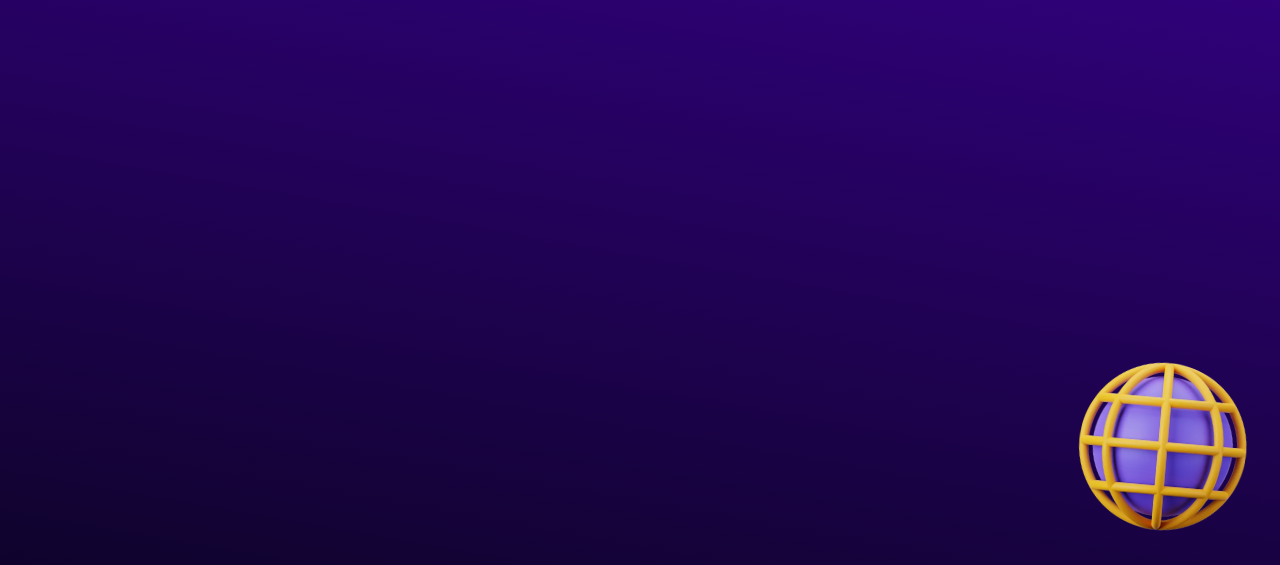
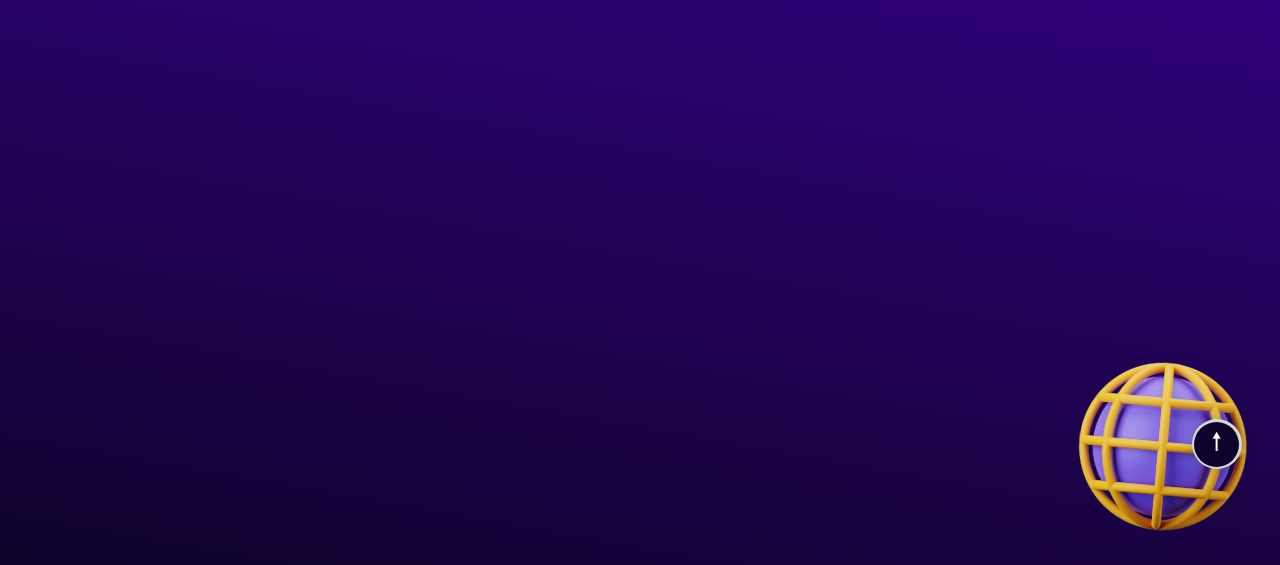
Before and after one commit to JamalMohafil/get-repos-github, a plain HTML site: page index.html in a window 1280 px wide. Shown: the part 299-864 px from the top of the page. Drawn offline with nearby package versions, Linux system fonts and the light colour scheme.

Commit message:
Add files via upload

```diff
--- a/index.html
+++ b/index.html
@@ -115,8 +115,8 @@ outline: 2px solid #3c0097;
     background: #3c0097;
 }
 a {
-    width: 30px;
-    height: 30px;
+    width: 25px;
+    height: 25px;
     text-align: center;
     background: green;
     padding: 4px;
@@ -158,7 +158,7 @@ a .uil {
         margin-left: 10px;
         height: 43px;
         font-size: 14px;
-        background-color: #f44336;
+
         color: white;
         line-height: 43px;
         text-align: center;
@@ -173,9 +173,44 @@ a .uil {
         height: 25px;
     }
 }
+.twa {
+    height: 3px;
+    background: #7b797f;
+    position: fixed;
+    top: 0;
+    left: 0;
+}
+.topP{
+    position: fixed;
+    bottom: 4%;
+    right: 3%;
+    border-radius: 50%;
+    cursor: pointer;
+    width: 50px;
+    height: 50px;
+    box-shadow: 0 0 12px rgba(0,0,0,0.2);
+    background: #0f032c;
+    display: flex;
+    justify-content: center;
+    align-items: center;
+}
+.to {
+    display: block;
+    width: calc(100% - 5px);
+    height: calc(100% - 5px);
+    background: #0f032c;
+    border-radius: 50%;
+    display: grid;
+    place-items: center;
+    font-size: 25px;
+    color: #ffffff;
+}
 </style>
 <body>
-    <div class="container">
+    <div class="topP">
+        <div class="to">&#x1F815;</div>
+    </div>
+    <span class="twa"></span>
     <img src="./github-3dd.png" id="github" alt="">
     <img src="./site.png" id="site" alt="">
     <div class="repos-container">
@@ -187,8 +222,22 @@ a .uil {
             <span>No Data To Show</span>
         </div>
     </div>
-</div>
+
     <script>
+
+        window.onscroll =()=>{
+            let scrollHeight = document.documentElement.scrollHeight - document.documentElement.clientHeight
+            let pos = document.documentElement.scrollTop
+            let scroll = Math.round((pos * 100) / scrollHeight)
+            var scc = document.querySelector(".twa")
+            scc.style.width = `${scroll}%`
+            let to = document.querySelector(".topP");
+            let too = document.querySelector(".topP .to")
+            to.style.background = `conic-gradient(rgb(148 33 255) ${scroll}% , #d7d7d7 ${scroll}%)`
+        }
+
+
+
         let theInput = document.querySelector("#input")
         let getButton = document.querySelector(".get-button")
         let reposData = document.querySelector(".show-data")
```
